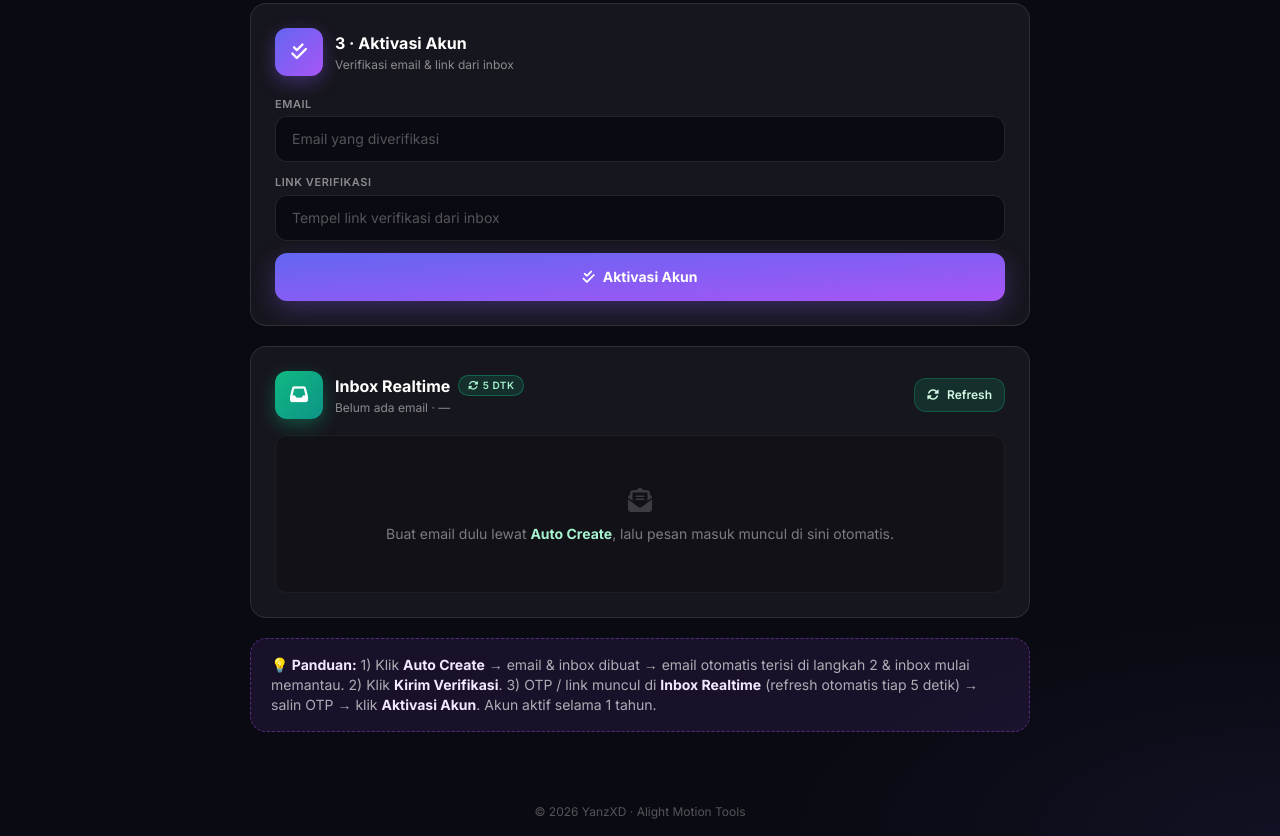
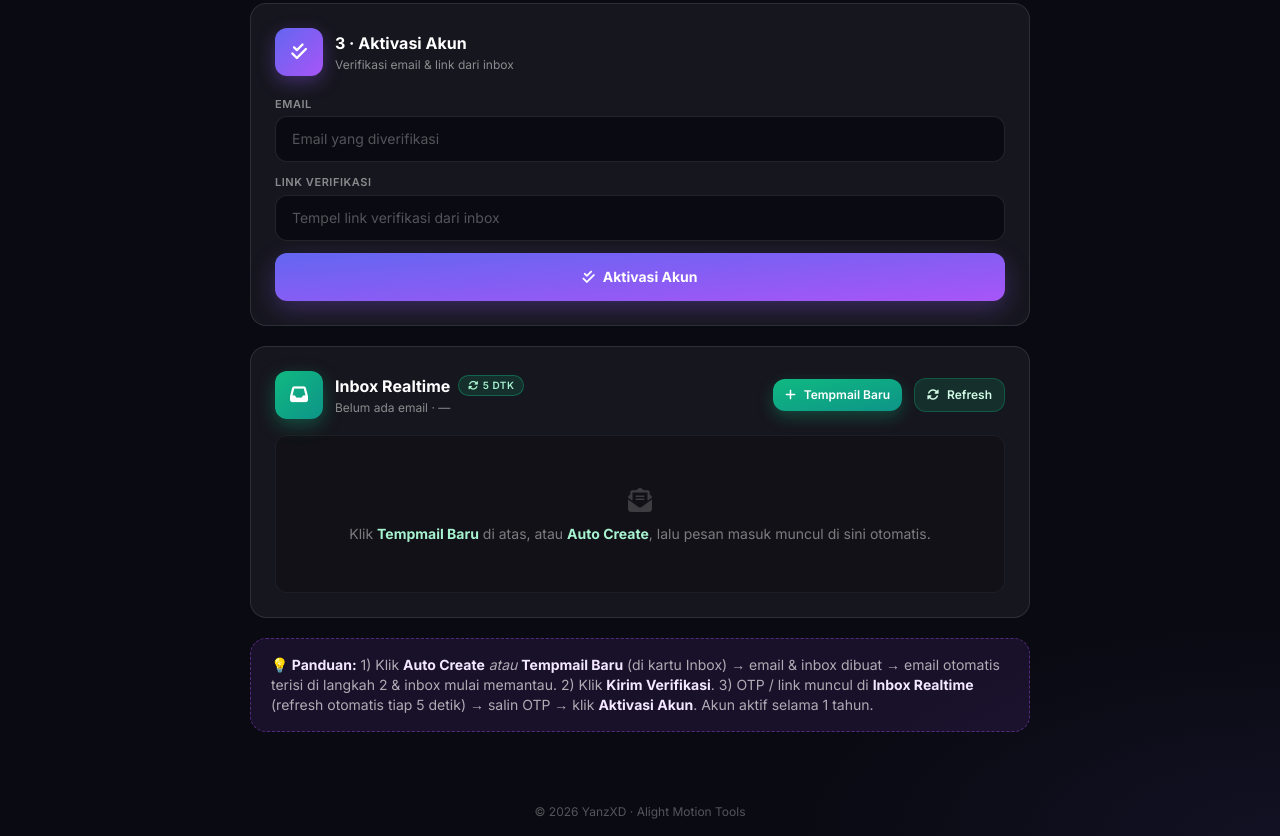
Before and after one commit to TheyanzXD/Portofolio-yanzxd, a plain HTML site: page tools/alight.html in a window 1280 px wide. Shown: the part 771-1607 px from the top of the page. Drawn offline with nearby package versions, Linux system fonts and the light colour scheme.

Commit message:
Tempmail Baru: tombol random tempmail manual di inbox realtime

```diff
--- a/tools/alight.html
+++ b/tools/alight.html
@@ -119,17 +119,18 @@
         <div class="flex items-center gap-3 mb-4">
           <div class="w-12 h-12 rounded-xl flex items-center justify-center text-lg bg-gradient-to-br from-[#10b981] to-[#0d9488] shadow-[0_6px_18px_rgba(16,185,129,.35)]"><i class="fas fa-inbox text-white"></i></div>
           <div class="flex-1"><h3 class="text-white font-bold flex items-center gap-2">Inbox Realtime <span class="text-[10px] font-semibold tracking-wider uppercase bg-emerald-500/15 border border-emerald-500/40 text-emerald-200 rounded-full px-2 py-0.5"><i class="fas fa-sync-alt fa-fw"></i> 5 dtk</span></h3><div class="text-[#ffffff80] text-xs mt-0.5"><span id="inboxEmail">Belum ada email</span> · <span id="inboxUpd">—</span></div></div>
+          <button class="flex items-center gap-2 px-3 py-2 rounded-xl text-xs font-semibold cursor-pointer text-white bg-gradient-to-br from-[#10b981] to-[#0d9488] shadow-[0_6px_16px_rgba(16,185,129,.3)] hover:brightness-110 transition-all" type="button" id="inboxNew"><i class="fas fa-plus"></i> Tempmail Baru</button>
           <button class="flex items-center gap-2 px-3 py-2 rounded-xl text-xs font-semibold cursor-pointer border border-emerald-500/30 bg-emerald-500/15 text-emerald-100 hover:bg-emerald-500/30 transition-all" type="button" id="inboxRefresh"><i class="fas fa-rotate"></i> Refresh</button>
         </div>
         <div class="rounded-xl bg-black/20 border border-white/5 p-4" id="inboxList">
-          <div class="text-sm text-[#ffffff73] text-center py-8"><i class="fas fa-envelope-open-text text-2xl block mb-2 opacity-40"></i>Buat email dulu lewat <b class="text-emerald-200">Auto Create</b>, lalu pesan masuk muncul di sini otomatis.</div>
+          <div class="text-sm text-[#ffffff73] text-center py-8"><i class="fas fa-envelope-open-text text-2xl block mb-2 opacity-40"></i>Klik <b class="text-emerald-200">Tempmail Baru</b> di atas, atau <b class="text-emerald-200">Auto Create</b>, lalu pesan masuk muncul di sini otomatis.</div>
         </div>
       </div>
     </div>
 
     <div class="mt-5 bg-purple-500/10 border border-dashed border-purple-500/40 rounded-2xl px-5 py-4 text-sm text-[#ffffffa6] anim-rise">
       <b class="text-purple-100">💡 Panduan:</b>
-      1) Klik <b class="text-purple-100">Auto Create</b> → email &amp; inbox dibuat → email otomatis terisi di langkah 2 &amp; inbox mulai memantau.
+      1) Klik <b class="text-purple-100">Auto Create</b> <i>atau</i> <b class="text-purple-100">Tempmail Baru</b> (di kartu Inbox) → email &amp; inbox dibuat → email otomatis terisi di langkah 2 &amp; inbox mulai memantau.
       2) Klik <b class="text-purple-100">Kirim Verifikasi</b>.
       3) OTP / link muncul di <b class="text-purple-100">Inbox Realtime</b> (refresh otomatis tiap 5 detik) → salin OTP → klik <b class="text-purple-100">Aktivasi Akun</b>. Akun aktif selama 1 tahun.
     </div>
@@ -256,9 +257,9 @@
     $('inboxRefresh').addEventListener('click',()=>pollInbox(true));
     document.addEventListener('visibilitychange',()=>{if(!document.hidden)pollInbox(false);});
 
-    // ---- CARD 1: AUTO ----
-    $('autoBtn').addEventListener('click',async function(){
-      const btn=this; btn.disabled=true; const old=btn.innerHTML;
+    // ---- CARD 1: AUTO (juga dipakai Tombol Tempmail Baru) ----
+    async function createEmail(btn){
+      btn.disabled=true; const old=btn.innerHTML;
       btn.innerHTML='<i class="fas fa-spinner fa-spin"></i> Membuat email...';
       try{
         const data=await api('auto',{});
@@ -280,7 +281,9 @@
         setOutput('autoOutput',false,'<i class="fas fa-triangle-exclamation"></i> Kesalahan','Error: '+(e.message||''));
         toast('Kesalahan jaringan','err');
       }finally{ btn.disabled=false; btn.innerHTML=old; }
-    });
+    }
+    $('autoBtn').addEventListener('click',function(){ createEmail(this); });
+    $('inboxNew').addEventListener('click',function(){ createEmail(this); });
 
     $('openInboxBtn').addEventListener('click',()=>{
       if(state.inboxUrl){ window.open(state.inboxUrl,'_blank','noopener'); }
```
